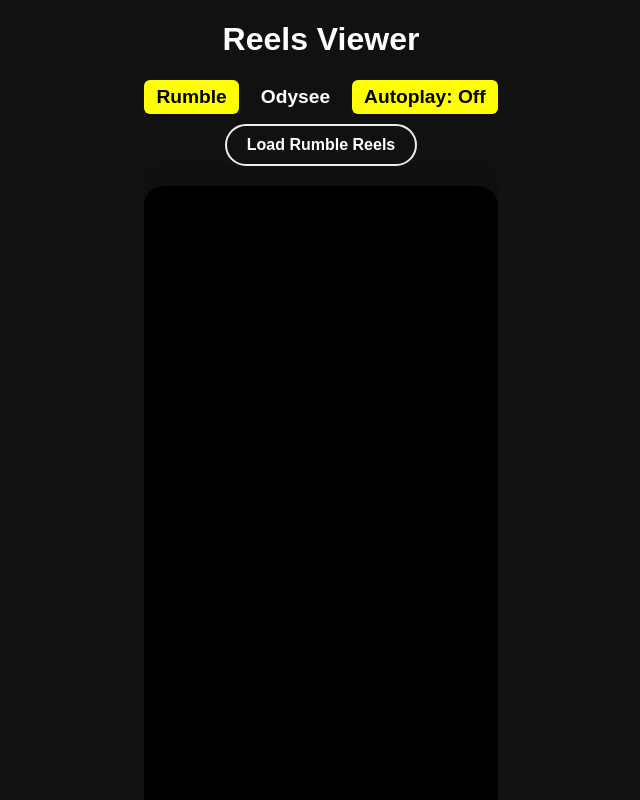
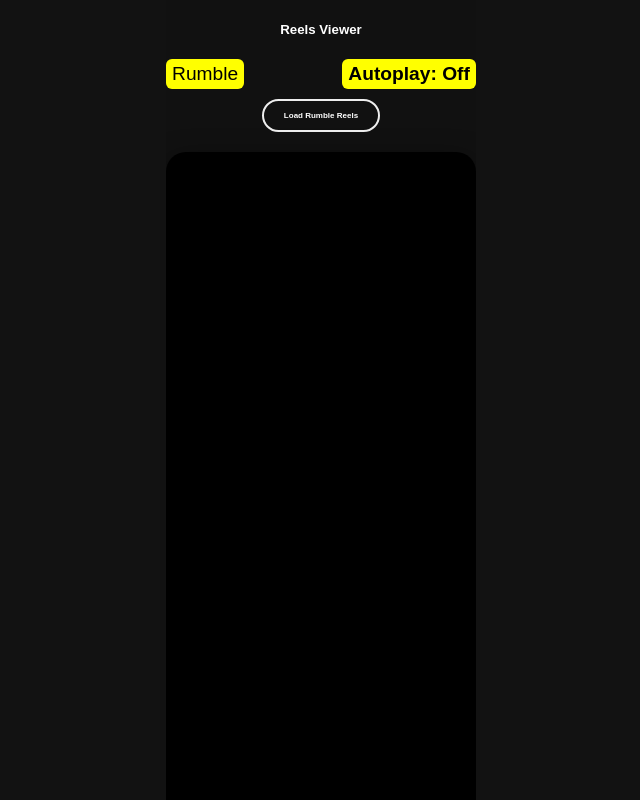
Before and after one commit to mdn-sam/Shortsapp-frontend, a Next.js app: page / in a window 1280 px wide. Shown: the whole page, without its empty margins (319-959 px from the left). Built offline with nearby package versions, Linux system fonts and the light colour scheme.

Commit message:
Update v page.tsx

```diff
--- a/app/page.tsx
+++ b/app/page.tsx
@@ -178,18 +178,18 @@
         minHeight: '100vh',
       }}
     >
-      <h1>Reels Viewer</h1>
+      <h5>Reels Viewer</h5>
 
       <div style={{ display: 'flex', gap: 10, justifyContent: 'center', marginBottom: 10 }}>
         <button
           onClick={() => switchSource('rumble')}
           style={{
-            fontWeight: '600',
+            fontWeight: '300',
             cursor: 'pointer',
-            padding: '6px 12px',
+            padding: '4px 6px',
             borderRadius: 6,
             backgroundColor: currentSource === 'rumble' ? 'yellow' : 'transparent',
-            color: currentSource === 'rumble' ? 'black' : 'white',
+            color: currentSource === 'rumble' ? 'black' : 'transparent',
             border: 'none',
           }}
         >
@@ -199,12 +199,12 @@
         <button
           onClick={() => switchSource('odysee')}
           style={{
-            fontWeight: '600',
+            fontWeight: '300',
             cursor: 'pointer',
-            padding: '6px 12px',
+            padding: '4px 6px',
             borderRadius: 6,
             backgroundColor: currentSource === 'odysee' ? 'yellow' : 'transparent',
-            color: currentSource === 'odysee' ? 'black' : 'white',
+            color: currentSource === 'odysee' ? 'black' : 'transparent',
             border: 'none',
           }}
         >
@@ -218,7 +218,7 @@
             cursor: 'pointer',
             background: 'yellow',
             color: 'black',
-            padding: '6px 12px',
+            padding: '4px 6px',
             border: 'none',
             borderRadius: 6,
           }}
@@ -235,7 +235,7 @@
           cursor: 'pointer',
           marginBottom: 10,
           padding: '10px 20px',
-          fontSize: 16,
+          fontSize: 8,
         }}
       >
         {loading ? 'Loading...' : `Load ${currentSource === 'rumble' ? 'Rumble' : 'Odysee'} Reels`}
```
